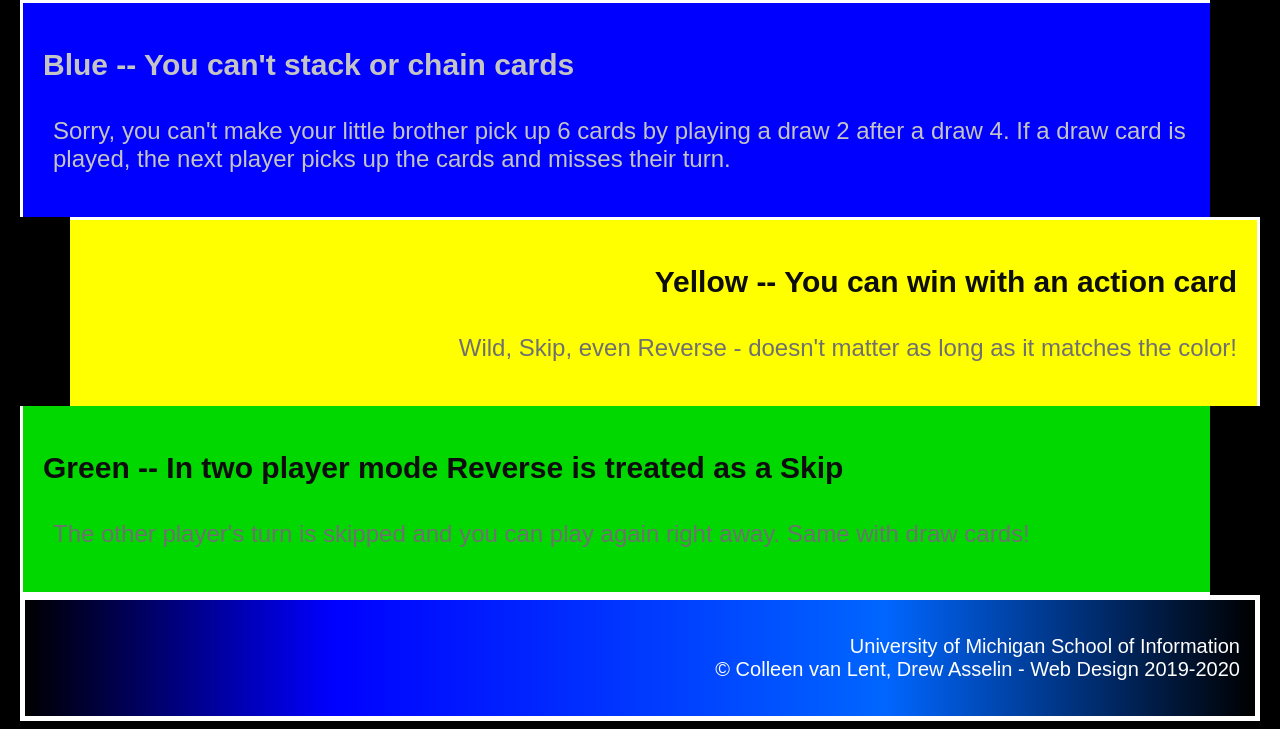
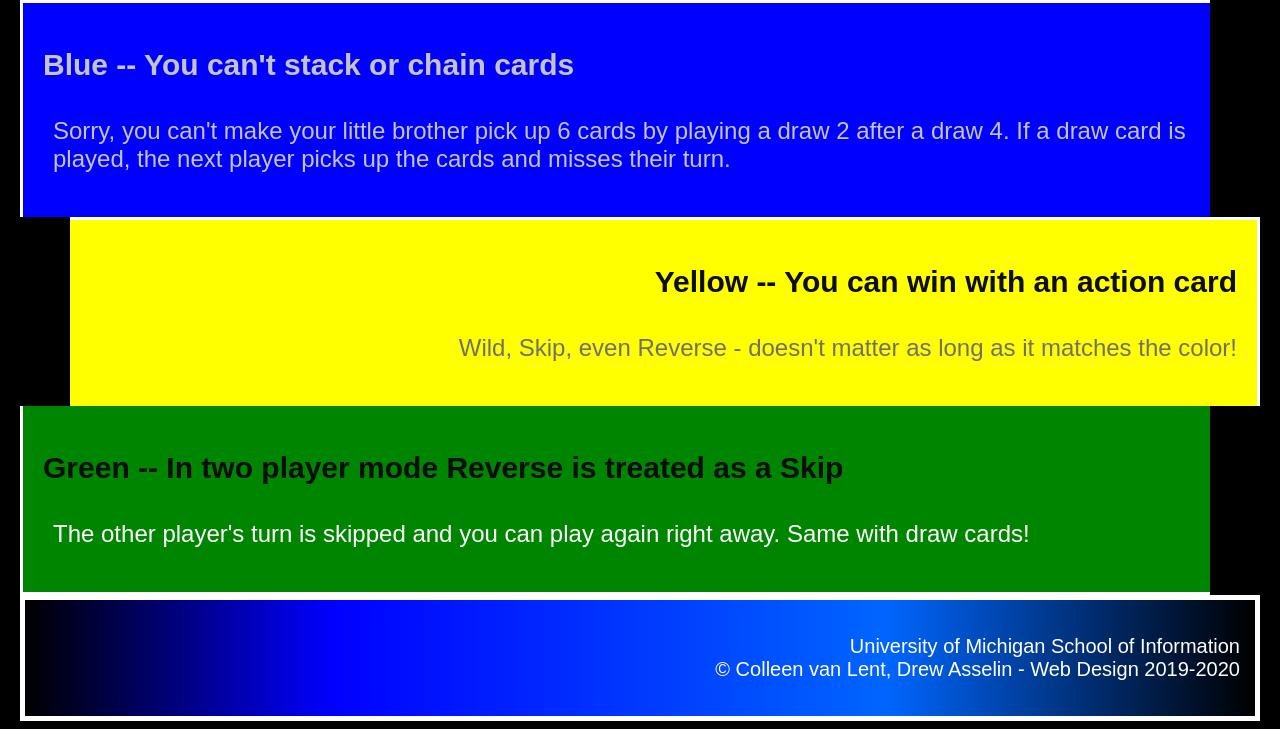
Before and after one commit to mxmaro/hw2-w25, a plain HTML site: page index.html in a window 1280 px wide. Shown: the part 773-1502 px from the top of the page. Drawn offline with Linux system fonts and the light colour scheme.

Commit message:
changed green div bg color

```diff
--- a/css/styles.css
+++ b/css/styles.css
@@ -79,15 +79,11 @@ div {
   }
 
 .green {
-    background-color: #00D800;
+    background-color: #008500;
     text-align: left;
     margin-right: 50px;
     border-right: 5px;
     border-top: 2px;
-}
-
-.green p {
-    color: #707070;
 }
 
 footer {
```
